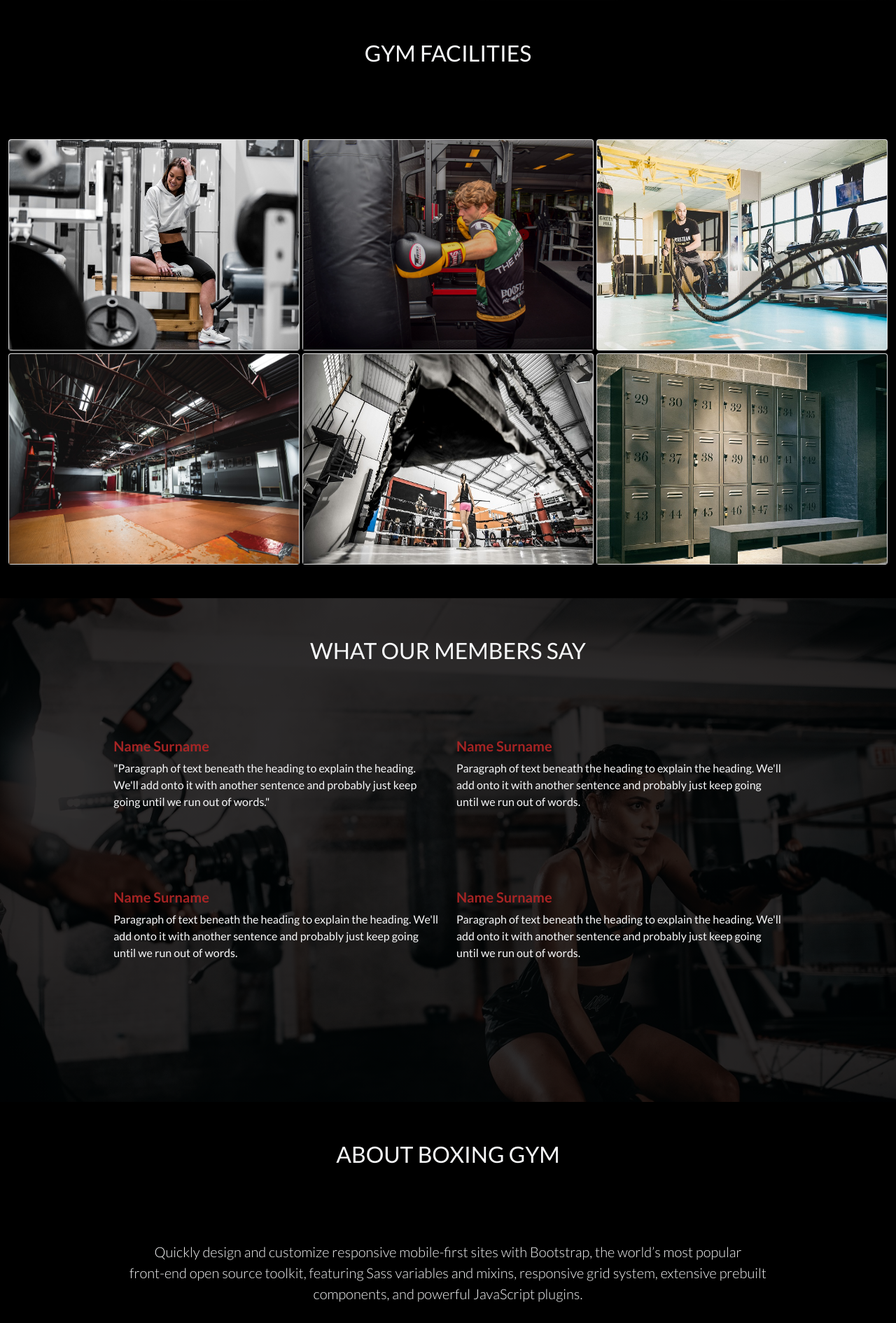
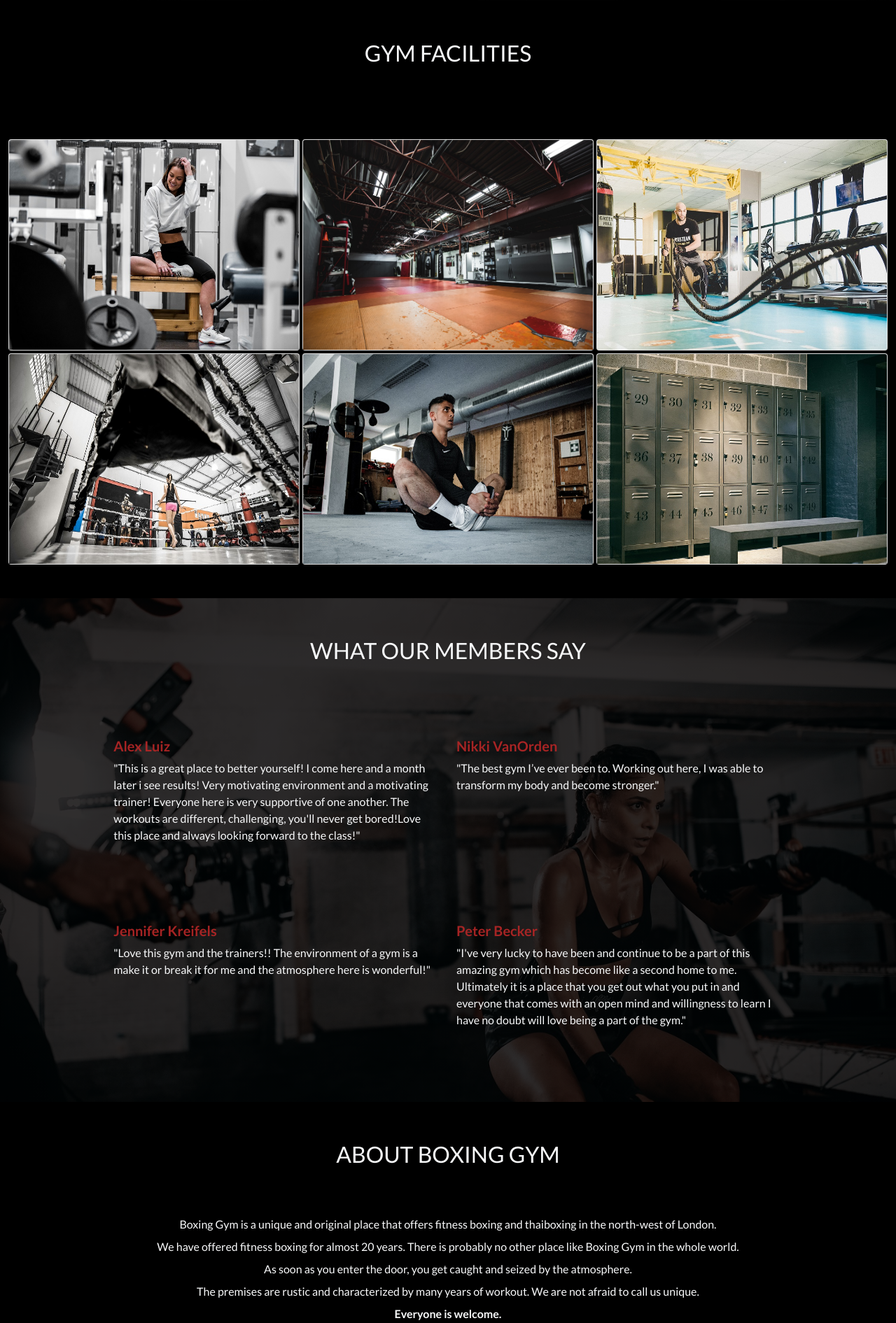
Before and after one commit to Code-Institute-Submissions/DinaPapsujevica-MP4-Boxing-gym_NovResub, a Django app: page / in a window 1280 px wide. Shown: the part 1575-3466 px from the top of the page at 70% size. Run offline with Django 3.2, Linux system fonts and the light colour scheme; some libraries are stand-ins or nearby versions.

Commit message:
Added text in landing page

```diff
--- a/home/templates/home/index.html
+++ b/home/templates/home/index.html
@@ -57,7 +57,7 @@
             </div>
             <div class="col">
               <div class="card shadow-sm">
-                <img class="bd-placeholder-img card-img-top" width="100%" height="300" src="media/5.jpg" alt="facilities image" role="img" aria-label="Placeholder: Thumbnail" preserveAspectRatio="xMidYMid slice" focusable="false"><rect width="100%" height="100%" fill="#55595c"/></img>
+                <img class="bd-placeholder-img card-img-top" width="100%" height="300" src="media/10.jpg" alt="facilities image" role="img" aria-label="Placeholder: Thumbnail" preserveAspectRatio="xMidYMid slice" focusable="false"><rect width="100%" height="100%" fill="#55595c"/></img>
               </div>
             </div>
             <div class="col">
@@ -68,12 +68,12 @@
 
             <div class="col">
               <div class="card shadow-sm">
-                <img class="bd-placeholder-img card-img-top" width="100%" height="300" src="media/10.jpg" alt="facilities image" role="img" aria-label="Placeholder: Thumbnail" preserveAspectRatio="xMidYMid slice" focusable="false"><rect width="100%" height="100%" fill="#55595c"/></img>
+                <img class="bd-placeholder-img card-img-top" width="100%" height="300" src="media/9.jpg" alt="facilities image" role="img" aria-label="Placeholder: Thumbnail" preserveAspectRatio="xMidYMid slice" focusable="false"><rect width="100%" height="100%" fill="#55595c"/></img>
               </div>
             </div>
             <div class="col">
               <div class="card shadow-sm">
-                <img class="bd-placeholder-img card-img-top" width="100%" height="300" src="media/9.jpg" alt="facilities image" role="img" aria-label="Placeholder: Thumbnail" preserveAspectRatio="xMidYMid slice" focusable="false"><rect width="100%" height="100%" fill="#55595c"/></img>
+                <img class="bd-placeholder-img card-img-top" width="100%" height="300" src="media/11.jpg" alt="facilities image" role="img" aria-label="Placeholder: Thumbnail" preserveAspectRatio="xMidYMid slice" focusable="false"><rect width="100%" height="100%" fill="#55595c"/></img>
               </div>
             </div>
             <div class="col">
@@ -95,28 +95,29 @@
           <div class="row g-4 py-5 row-cols-1 row-cols-lg-2">
             <div class="col d-flex align-items-start">
               <div>
-                <h5 class="member-name">Name Surname</h5>
-                <p>&quotParagraph of text beneath the heading to explain the heading. We'll add onto it with another sentence and probably just keep going until we run out of words.&quot</p>
+                <h5 class="member-name">Alex Luiz</h5>
+                <p>&quotThis is a great place to better yourself! I come here and a month later i see results! Very motivating environment and a motivating trainer! Everyone here is very supportive of one another. The workouts are different, challenging, you'll never get bored!Love this place and always looking forward to the class!&quot</p>
               </div>
             </div>
             <div class="col d-flex align-items-start">
               <div>
-                <h5 class="member-name">Name Surname</h5>
-                <p>Paragraph of text beneath the heading to explain the heading. We'll add onto it with another sentence and probably just keep going until we run out of words.</p>
+                <h5 class="member-name">Nikki VanOrden</h5>
+                <p>&quotThe best gym I’ve ever been to. Working out here, I was able to transform my body and become stronger.&quot</p>
               </div>
             </div>
           </div>
           <div class="row g-4 py-5 row-cols-1 row-cols-lg-2">
               <div class="col d-flex align-items-start">
                 <div>
-                  <h5 class="member-name">Name Surname</h5>
-                  <p>Paragraph of text beneath the heading to explain the heading. We'll add onto it with another sentence and probably just keep going until we run out of words.</p>
+                  <h5 class="member-name">Jennifer Kreifels</h5>
+                  <p>&quotLove this gym and the trainers!! The environment of a gym is a make it or break it for me and the atmosphere here is wonderful!&quot</p>
                 </div>
               </div>
               <div class="col d-flex align-items-start">
                 <div>
-                  <h5 class="member-name">Name Surname</h5>
-                  <p>Paragraph of text beneath the heading to explain the heading. We'll add onto it with another sentence and probably just keep going until we run out of words.</p>
+                  <h5 class="member-name">Peter Becker</h5>
+                  <p>&quotI've very lucky to have been and continue to be a part of this amazing gym which has become like a second home to me. <br>
+                    Ultimately it is a place that you get out what you put in and everyone that comes with an open mind and willingness to learn I have no doubt will love being a part of the gym.&quot</p>
                 </div>
               </div>
             </div>
@@ -126,13 +127,20 @@
       <div class="container-fluid px-4 py-5 text-center text-light">
         <div class="row">
           <div class="col-12">
-            <h2 class="pb-5 pt-2 text-uppercase ">About Boxing gym</h2>
+            <h2 class="pb-2 pt-2 text-uppercase ">About Boxing gym</h2>
           </div>
         </div>
         <div class="container">
           <div class="row g-5 py-5">
             <div class="col-12">
-              <p class="lead">Quickly design and customize responsive mobile-first sites with Bootstrap, the world’s most popular <br> front-end open source toolkit, featuring Sass variables and mixins, responsive grid system, extensive prebuilt components, and powerful JavaScript plugins.</p>
+              <p class="lh-lg text-justify">Boxing Gym is a unique and original place that offers fitness boxing and thaiboxing in the north-west of London. <br> We have offered fitness boxing for almost 20 years.
+                There is probably no other place like Boxing Gym in the whole world. <br> As soon as you enter the door, you get caught and seized by the atmosphere. <br>
+                The premises are rustic and characterized by many years of workout. We are not afraid to call us unique. <br>
+
+                <strong class="fw-bold"></span>Everyone is welcome.</strong><br>
+                Even though you haven't boxed or trained before, you will be well received and we'll do our best to assist you with the exercises. <br>
+                You participate entirely on your own terms and you set the pace and intensity of the training. <br>
+                So, if you want to try something new, Boxing Gym is something for you.</p>
             </div>
           </div>
         </div>
```
Also changed, not shown: media/11.jpg (added).
